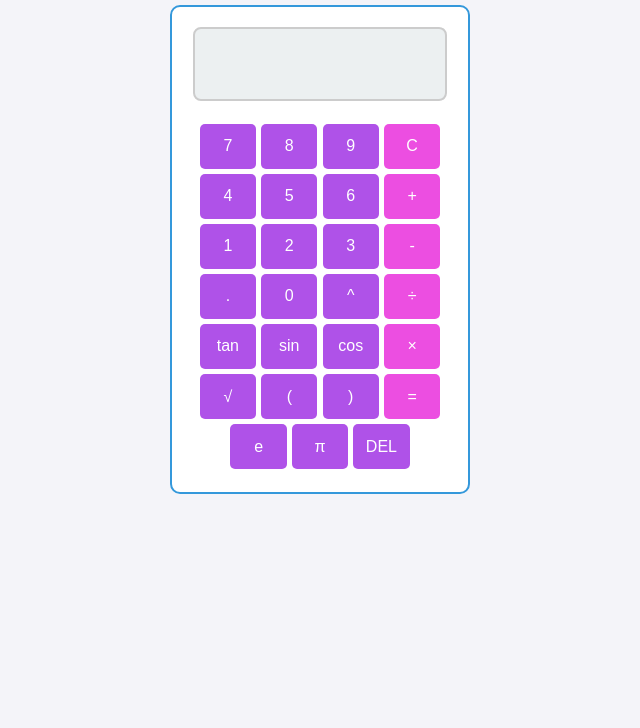
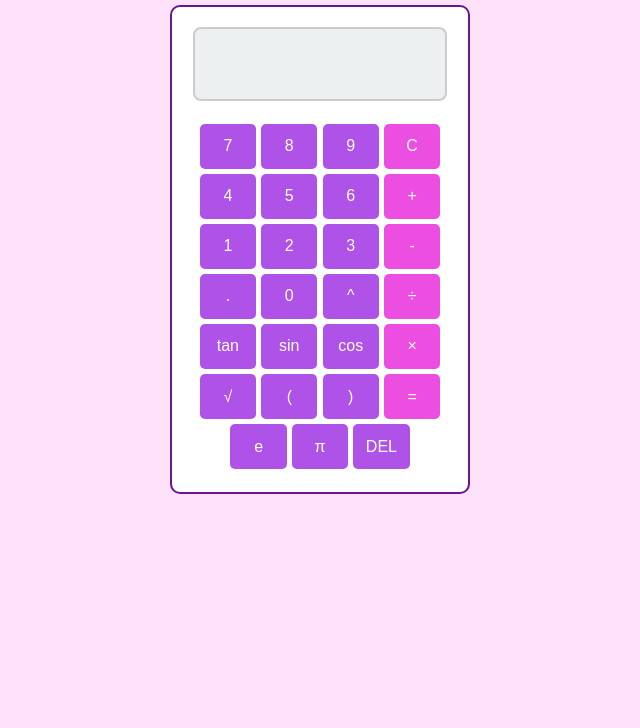
Before and after one commit to narsaishriya/Calculator-1, a plain HTML site: page index.html in a window 1280 px wide. Shown: the part 72-800 px from the top of the page, without its empty margins (320-960 px from the left). Drawn offline with Linux system fonts and the light colour scheme.

Commit message:
Update index.html

```diff
--- a/index.html
+++ b/index.html
@@ -6,7 +6,7 @@
     body {
 
       font-family: Arial;
-      background-color: #f4f4f9;
+      background-color: #FEE2FA;
       text-align: center;
       margin: 0;
       padding: 0;
@@ -21,7 +21,7 @@
       display: inline-block;
       padding: 20px;
       background-color: #ffffff;
-      border: 2px solid #3498db;
+      border: 2px solid #6B1589;
       border-radius: 10px;
 
     }
```
